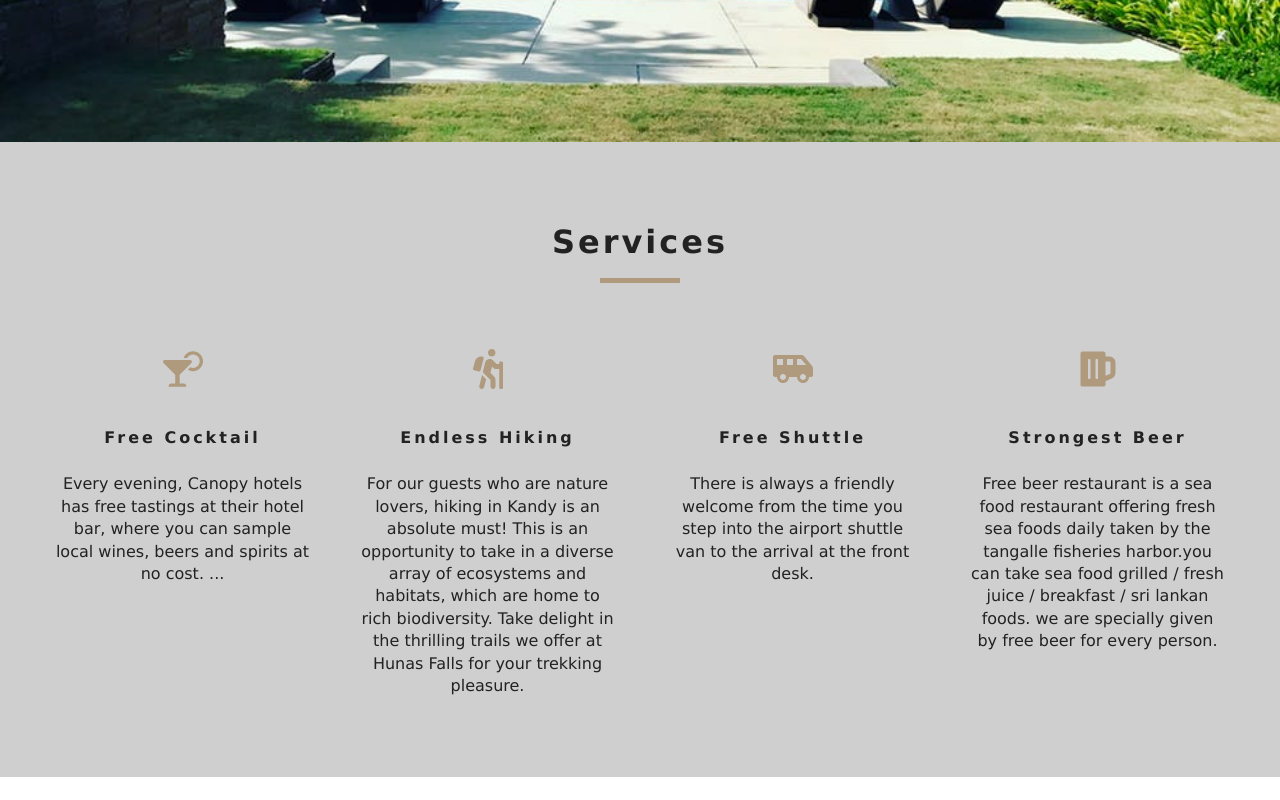
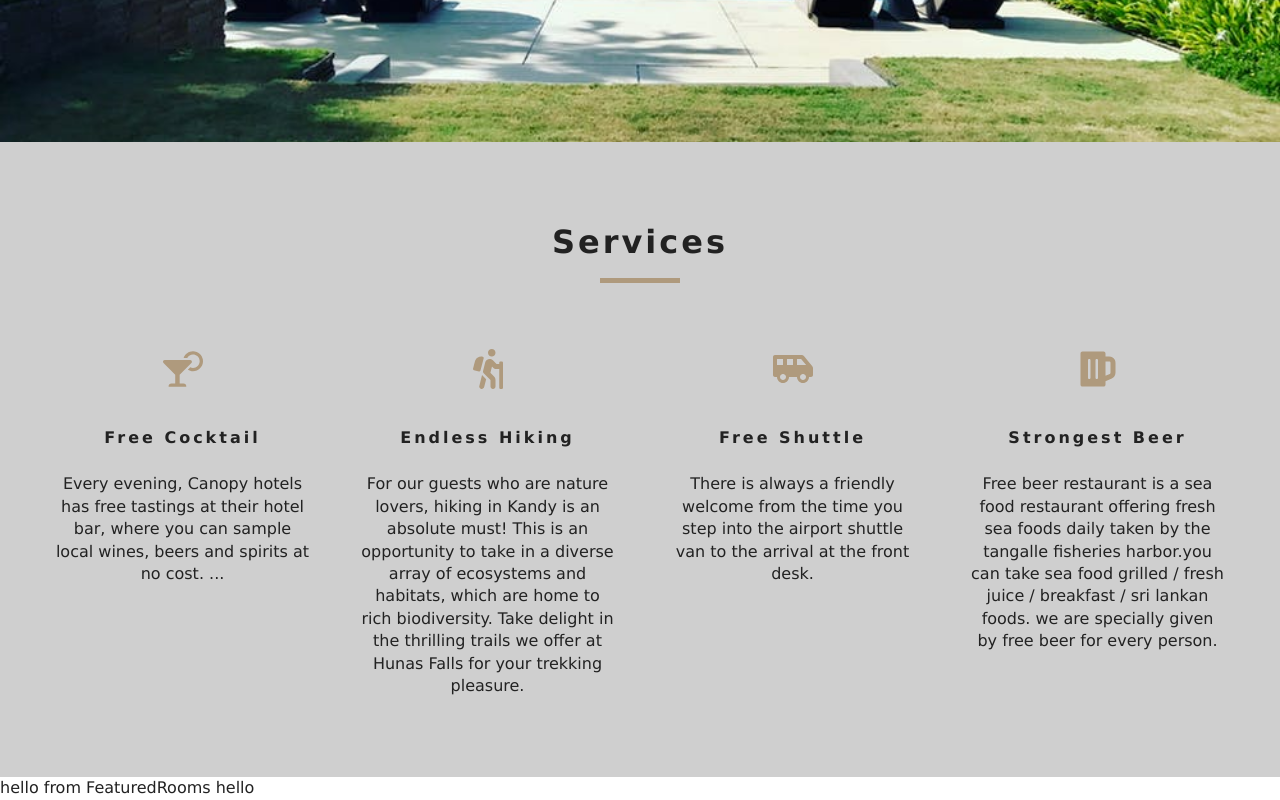
Before and after one commit to DilanMDA/Beach-Resort, a React (Create React App) app: page / in a window 1280 px wide. Shown: the part 658-1458 px from the top of the page. Before the commit the page ends 1435 px from the top, so only its background shows below. Built offline with nearby package versions, Linux system fonts and the light colour scheme.

Commit message:
experimental context added[added featured component and Context API]

```diff
--- /dev/null
+++ b/src/components/FeaturedRooms.js
@@ -0,0 +1,14 @@
+import React, { Component } from 'react'
+import {RoomContext} from '../context/context';
+export default class FeaturedRooms extends Component {
+    static contextType = RoomContext;
+    render() {
+        const value = this.context;
+        console.log(value);
+        return (
+            <div>
+                hello from FeaturedRooms {value}
+            </div>
+        )
+    }
+}
--- /dev/null
+++ b/src/context/context.js
@@ -0,0 +1,20 @@
+import React, { Component } from 'react'
+const RoomContext = React.createContext(undefined);
+//<RoomContext.provider value={'hello'}></RoomContext.provider>
+
+  class RoomProvider extends Component {
+    state={
+
+    }
+    render() {
+        return (
+            <RoomContext.Provider value={"hello"}>
+                {this.props.children}
+            </RoomContext.Provider>
+        );
+    }
+}
+
+const RoomConsumer = RoomContext.Consumer;
+
+export {RoomProvider, RoomConsumer, RoomContext};
--- a/src/index.js
+++ b/src/index.js
@@ -1,17 +1,18 @@
 import React from 'react';
 import ReactDOM from 'react-dom';
 import './index.css';
-import {
-  BrowserRouter as Router} from "react-router-dom";
+import {BrowserRouter as Router} from "react-router-dom";
 import App from './App';
 import reportWebVitals from './reportWebVitals';
-
+import { RoomProvider} from './context/context';
 
 ReactDOM.render(
+  <RoomProvider>
+
   < Router>
     <App />
-
-  </ Router>,
+  </ Router>
+  </RoomProvider>,
   document.getElementById('root')
 );
 
--- a/src/pages/Home.js
+++ b/src/pages/Home.js
@@ -3,7 +3,7 @@
 import Banner from '../components/Banner';
 import { Link } from 'react-router-dom';
 import Services from  '../components/Services';
-
+import FeaturedRooms from '../components/FeaturedRooms';
 
 export default function Home() {
     return (
@@ -16,6 +16,7 @@
             </Banner>
         </Hero>
         <Services/>
+        <FeaturedRooms/>
        </>
     );
 }
```
Also changed, not shown: 1 other file (tests, documents, lock files or other folders).
